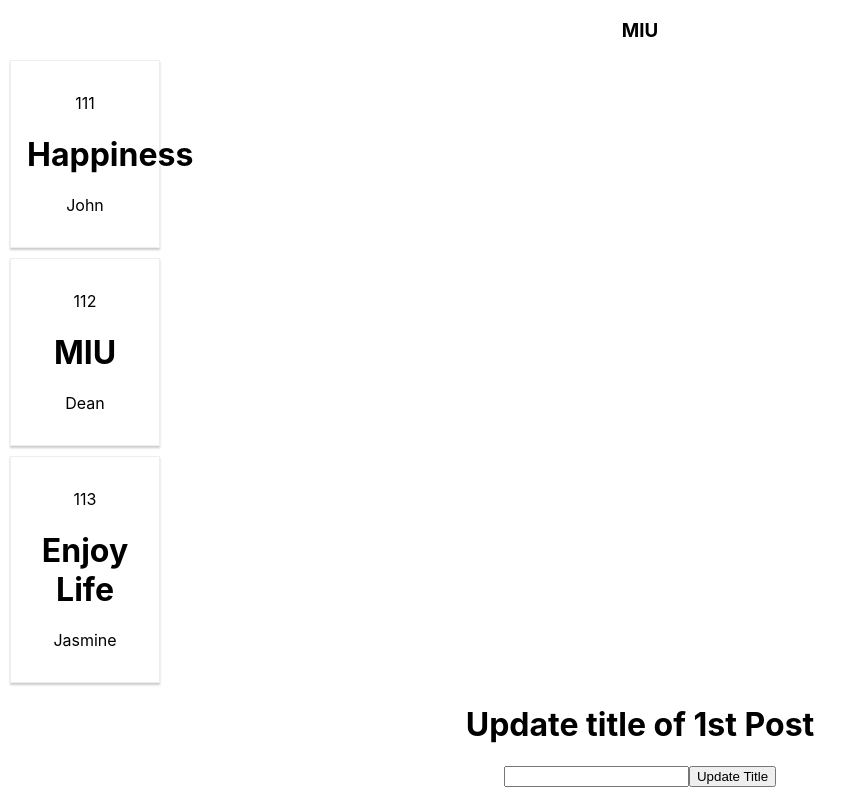
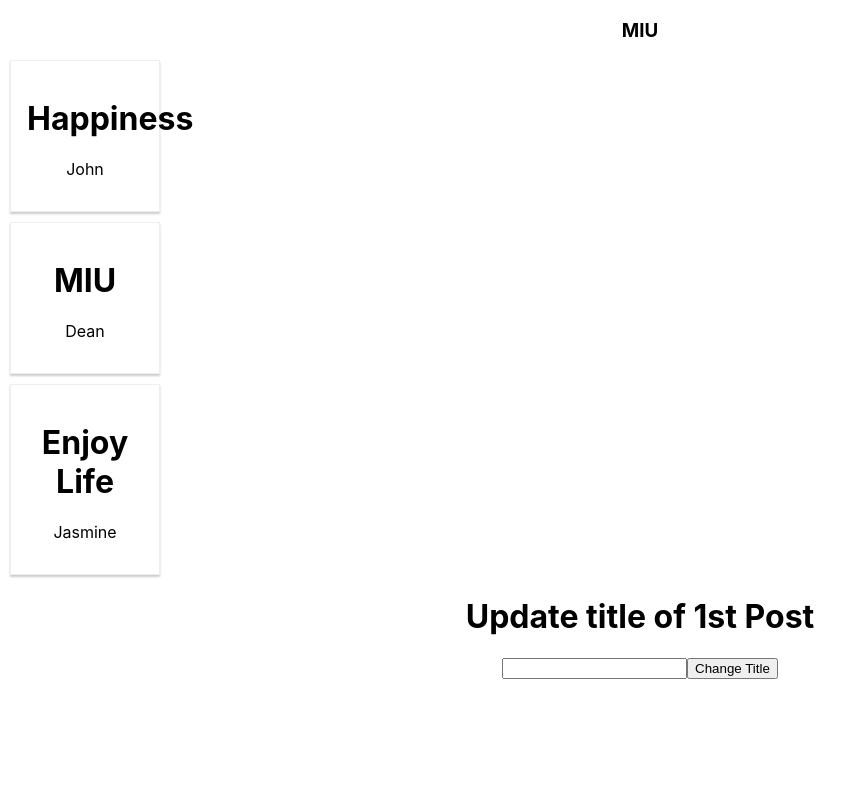
Before and after one commit to WesamAlqudah/react_, a React (Create React App) app: page / in a window 1280 px wide. Shown: the whole page, without its empty margins (0-868 px from the left). Built offline with nearby package versions, Linux system fonts and the light colour scheme.

Commit message:
.
Signed-off-by: WesamAlqudah <100211002+WesamAlqudah@users.noreply.github.com>

```diff
--- a/src/Components/Post/Post.js
+++ b/src/Components/Post/Post.js
@@ -1,18 +1,19 @@
+
 
 const Post = (props) => {
 
     return (
-        <div className="Content">
-            <div className="Field">
-                {props.id}
-            </div>
-            <h1> {props.title}</h1>
+        <div className="Content" onClick={props.setSelected}>
+            <h1>{props.title}</h1>
             <div className="Field">
                 {props.author}
             </div>
-
+             <div className="Field">
+                {props.content}
+            </div>
         </div>
     );
+
 }
 
 export default Post;
--- a/src/Components/changeTitle/ChangeTitle.js
+++ b/src/Components/changeTitle/ChangeTitle.js
@@ -14,7 +14,10 @@ const ChangeTitle = (props) => {
                     onChange={props.onChange}
                     value={props.title}
                 />
-                <button onClick={props.changeButtonClicked}>change </button>
+
+
+
+                <button onClick={props.addButtonClicked}>change </button>
         </div>
     );
 
--- a/src/Components/changeTitle/updateTitle.js
+++ b/src/Components/changeTitle/updateTitle.js
@@ -10,7 +10,7 @@ const UpdateTitle = (props) => {
                 onChange={props.onChange}
                  value={props.title}
             />
-            <button onClick={props.changeButtonClicked}>Update Title </button>
+            <button onClick={props.changeButtonClicked}>Change Title </button>
         </div>
     );
 };
```
